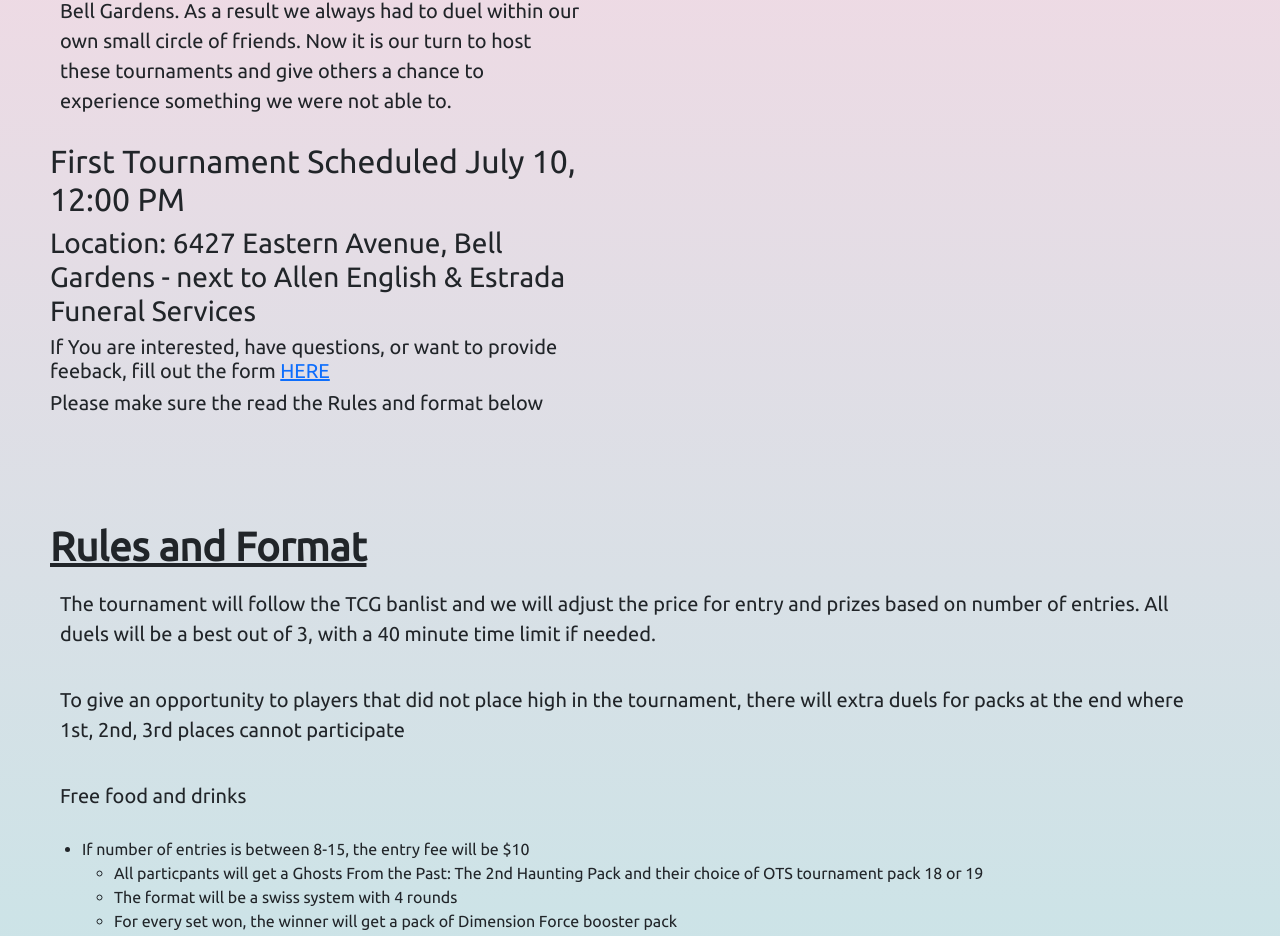
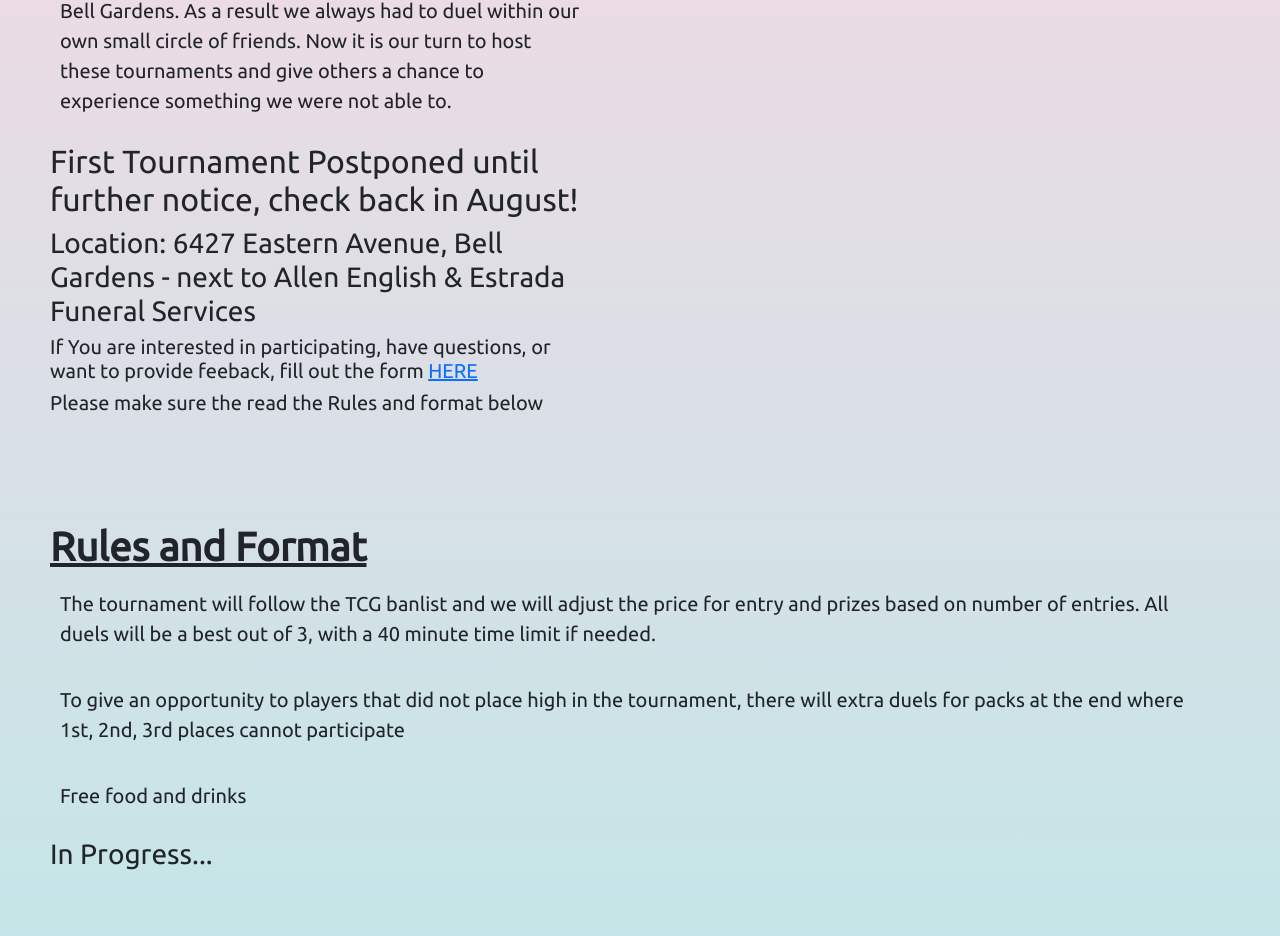
Before and after one commit to jrojas10/ygo-app, a React (Create React App) app: page / in a window 1280 px wide. Shown: the part 476-1412 px from the top of the page. Built offline with nearby package versions, Linux system fonts and the light colour scheme.

Commit message:
updated text for postponing

```diff
--- a/src/components/Information/Information.jsx
+++ b/src/components/Information/Information.jsx
@@ -18,9 +18,9 @@ function Information() {
                         Now it is our turn to host these tournaments and give others a chance to experience something we were not able to.
 
                     </p>
-                    <h2> First Tournament Scheduled July 10, 12:00 PM</h2>
+                    <h2> First Tournament Postponed until further notice, check back in August!</h2>
                     <h3>Location: 6427 Eastern Avenue, Bell Gardens - next to Allen English &amp; Estrada Funeral Services</h3>
-                    <h5> If You are interested, have questions, or want to provide feeback, fill out the form <a href='#Register'>HERE</a></h5>
+                    <h5> If You are interested in participating, have questions, or want to provide feeback, fill out the form <a href='#Register'>HERE</a></h5>
                     <h5> Please make sure the read the Rules and format below</h5>
 
 
--- a/src/components/Rules/Rules.jsx
+++ b/src/components/Rules/Rules.jsx
@@ -8,7 +8,9 @@ function Rules() {
             <p> The tournament will follow the TCG banlist and we will adjust the price for entry and prizes based on number of entries. All duels will be a best out of 3, with a 40 minute time limit if needed.</p>
             <p>To give an opportunity to players that did not place high in the tournament, there will extra duels for packs at the end where 1st, 2nd, 3rd places cannot participate</p>
             <p> Free food and drinks</p>
-            <ul>
+
+            <h3>In Progress...</h3>
+            {/* <ul>
                 <li>If number of entries is between 8-15, the entry fee will be $10  </li>
                 <ul>
                     <li>All particpants will get a Ghosts From the Past: The 2nd Haunting Pack and their choice of OTS tournament pack 18 or 19</li>
@@ -32,7 +34,7 @@ function Rules() {
                     <li>3rd place gets 6 Dimension Force booster packs</li>
                     <li>4th - 6th get 2 Dimension Force booster packs</li>
                 </ul>
-            </ul>
+            </ul> */}
         </div>
     )
 }
```
